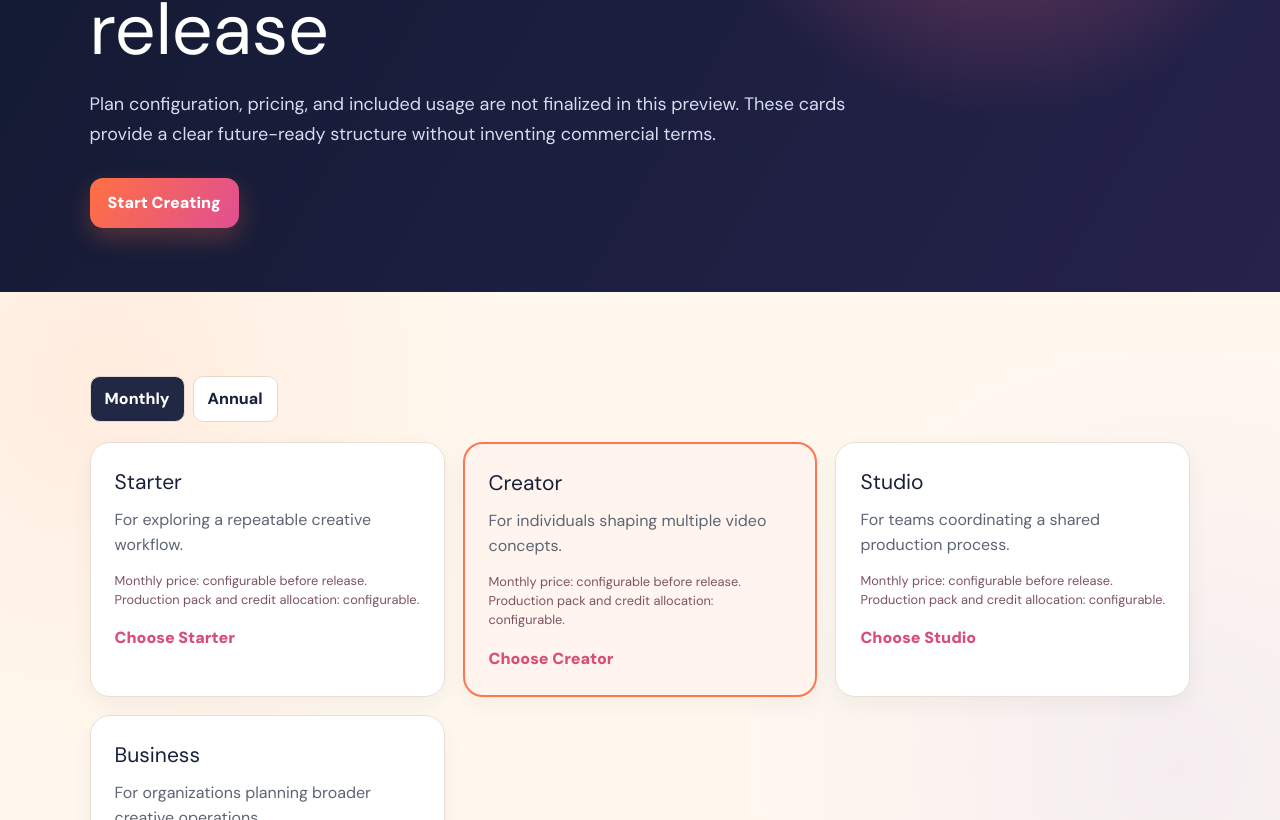
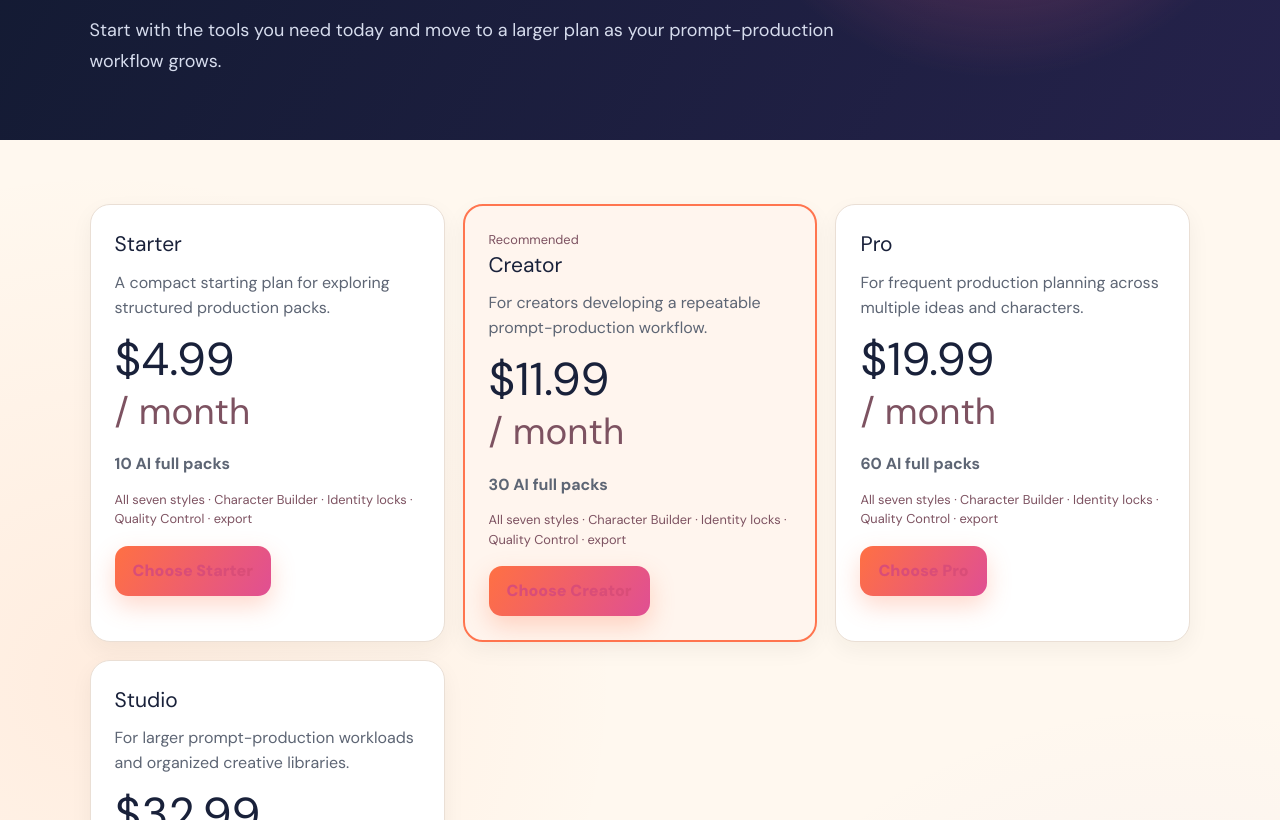
Before and after one commit to saifalrikaby1-png/slapstick-prompt-pack, a Next.js app: page /pricing in a window 1280 px wide. Shown: the part 360-1180 px from the top of the page. Built offline with nearby package versions, Linux system fonts and the light colour scheme.

Commit message:
Move pricing plans to dedicated pricing page

```diff
--- a/app/marketing-home.tsx
+++ b/app/marketing-home.tsx
@@ -15,7 +15,6 @@ const examples = [
   ["Stylized 3D Cartoon", "An office mascot delivers an oversized presentation folder."],
 ];
 
-const plans = [["Starter", "$4.99", "10 AI full packs"], ["Creator", "$11.99", "30 AI full packs"], ["Pro", "$19.99", "60 AI full packs"], ["Studio", "$32.99", "120 AI full packs"]];
 export function MarketingHome() {
   return <main className="marketing-shell">
     <PublicHeader />
@@ -47,7 +46,6 @@ export function MarketingHome() {
 
     <section className="marketing-section"><p className="eyebrow">PRODUCT DEMONSTRATIONS</p><h2>See each workflow in motion</h2><div className="example-grid">{examples.map(([style, idea]) => { const item = Object.values(videoStyles).find((entry) => entry.name === style)!; return <article key={style} style={{ "--style-accent": item.accent } as CSSProperties}><span>{style}</span><p>{idea}</p><small>Demo quality score · 92/100</small><Link href={`/create/${item.slug}`}>View Example →</Link></article>; })}</div></section>
 
-    <section id="pricing" className="marketing-section"><p className="eyebrow">PRICING PREVIEW</p><h2>Simple plans for launch</h2><p className="section-copy">Preview only—payments are not connected in this phase.</p><div className="pricing-grid">{plans.map(([name, price, quantity]) => <article key={name} className={name === "Creator" ? "popular" : ""}>{name === "Creator" && <span>Most Popular</span>}<h3>{name}</h3><b>{price}</b><p>{quantity}</p><small>All seven styles · Character Builder · Identity locks · Quality Control · export</small><button type="button">Coming Soon</button></article>)}</div></section>
 
     <section className="marketing-section faq"><p className="eyebrow">FAQ</p><h2>Questions creators ask</h2>{["Which video styles are supported?", "Does each style have its own workflow?", "Can I build a character from scratch?", "Can one character be reused in multiple styles?", "How are characters connected to prompts?", "Does Demo Mode consume credits?", "Does Quality Control adapt to the style?", "Which video-generation models are supported?", "Can production packs be exported?", "Is an API key required?", "Can the platform create realistic projects?"].map((question) => <details key={question}><summary>{question}</summary><p>Yes. This preview uses a connected, style-aware workflow and keeps Demo Mode available without an API key.</p></details>)}</section>
 
--- /dev/null
+++ b/app/pricing-plans.ts
@@ -0,0 +1,8 @@
+export const pricingPlans = [
+  { id: "starter", name: "Starter", monthlyPrice: "$4.99", allowance: "10 AI full packs", description: "A compact starting plan for exploring structured production packs.", featured: false },
+  { id: "creator", name: "Creator", monthlyPrice: "$11.99", allowance: "30 AI full packs", description: "For creators developing a repeatable prompt-production workflow.", featured: true },
+  { id: "pro", name: "Pro", monthlyPrice: "$19.99", allowance: "60 AI full packs", description: "For frequent production planning across multiple ideas and characters.", featured: false },
+  { id: "studio", name: "Studio", monthlyPrice: "$32.99", allowance: "120 AI full packs", description: "For larger prompt-production workloads and organized creative libraries.", featured: false },
+] as const;
+
+export const pricingFeatureLine = "All seven styles · Character Builder · Identity locks · Quality Control · export";
--- a/app/pricing/page.tsx
+++ b/app/pricing/page.tsx
@@ -1,2 +1,3 @@
-import { PricingPage } from "../public-page-content";
-export default function Page() { return <PricingPage />; }
+import { DedicatedPricingPage } from "../dedicated-pricing";
+export const metadata = { title: "Pricing | Slapstick Prompt Pack", description: "Compare plans for creating AI-video ideas, characters, prompts, and complete production packs." };
+export default function Page() { return <DedicatedPricingPage />; }
```
Also changed, not shown: app/dedicated-pricing.tsx (added, +7 -0 lines).
